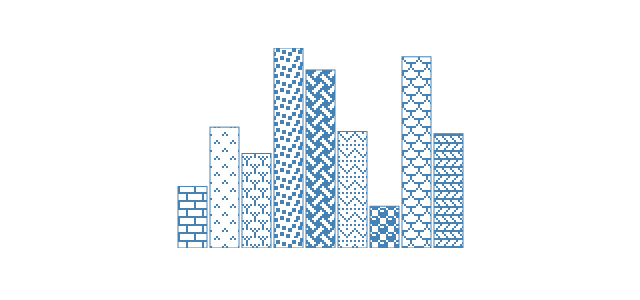
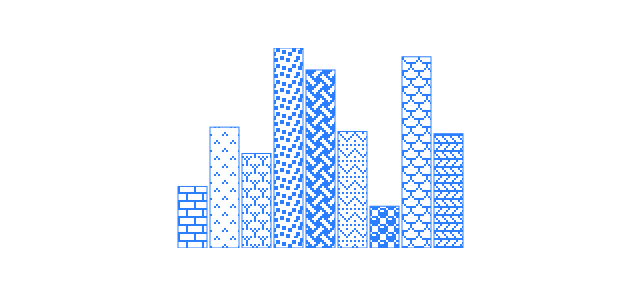
Before and after one commit to joaopalmeiro/fe-playground, a React (Vite) app in the folder gem-patterns/: page / in a window 1280 px wide. Shown: the top 300 px of the page, without its empty margins (320-960 px from the left). Built offline with nearby package versions, Linux system fonts and the light colour scheme.

Commit message:
Update color

```diff
--- a/gem-patterns/src/BarChart.tsx
+++ b/gem-patterns/src/BarChart.tsx
@@ -9,8 +9,6 @@ const BAND_PADDING = 0.1;
 const WIDTH = 300;
 const HEIGHT = 200;
 const ORIGIN = 0;
-
-const STROKE_COLOR = "steelblue";
 
 interface BarChartProps {
   data: Datum[];
@@ -38,7 +36,7 @@ function BarChart({ data }: BarChartProps): JSX.Element {
           width={xScale.bandwidth()}
           height={HEIGHT - yScale(datum.y)}
           fill={`url(#${PATTERN_ELEMENT_ID_PREFIX}${datum.pattern})`}
-          stroke={STROKE_COLOR}
+          className="stroke-blue-500"
         />
       ))}
     </svg>
--- a/gem-patterns/src/GemPatterns.tsx
+++ b/gem-patterns/src/GemPatterns.tsx
@@ -2,7 +2,6 @@ import type { JSX } from "react";
 
 import { GEM_PATTERNS, PATTERN_ELEMENT_ID_PREFIX, PATTERN_HEIGHT, PATTERN_WIDTH, patternToPath } from "./patterns";
 
-const PATTERN_COLOR = "steelblue";
 const PIXEL_SIZE = 2;
 
 function GemPatterns(): JSX.Element {
@@ -16,7 +15,7 @@ function GemPatterns(): JSX.Element {
           width={PATTERN_WIDTH * PIXEL_SIZE}
           height={PATTERN_HEIGHT * PIXEL_SIZE}
         >
-          <path d={patternToPath(rows)} fill={PATTERN_COLOR} transform={`scale(${PIXEL_SIZE})`} />
+          <path d={patternToPath(rows)} className="fill-blue-500" transform={`scale(${PIXEL_SIZE})`} />
         </pattern>
       ))}
     </defs>
```
